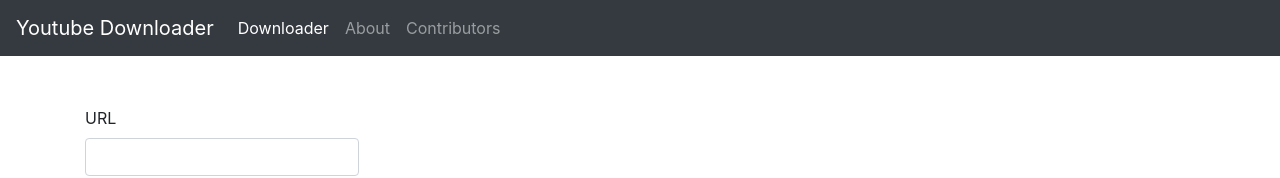
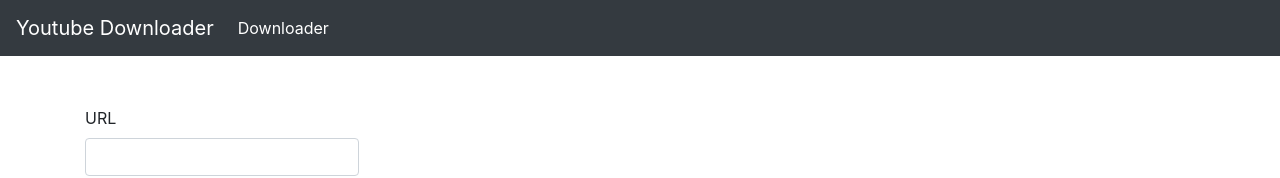
Before and after one commit to utpalendubarman/youtube-downloader, a React (Create React App) app: page / in a window 1280 px wide. Shown: the top 178 px of the page. Built offline with nearby package versions, Linux system fonts and the light colour scheme.

Commit message:
Update Nav.jsx

```diff
--- a/src/Nav.jsx
+++ b/src/Nav.jsx
@@ -14,8 +14,6 @@
             <div className="collapse navbar-collapse" id="navbarNavAltMarkup">
                 <div className="navbar-nav">
                     <a className="nav-item nav-link active" href="#">Downloader <span class="sr-only">(current)</span></a>
-                    <a className="nav-item nav-link" href="#">About</a>
-                    <a className="nav-item nav-link" href="#">Contributors</a>
                 </div>
             </div>
             </nav>
```
